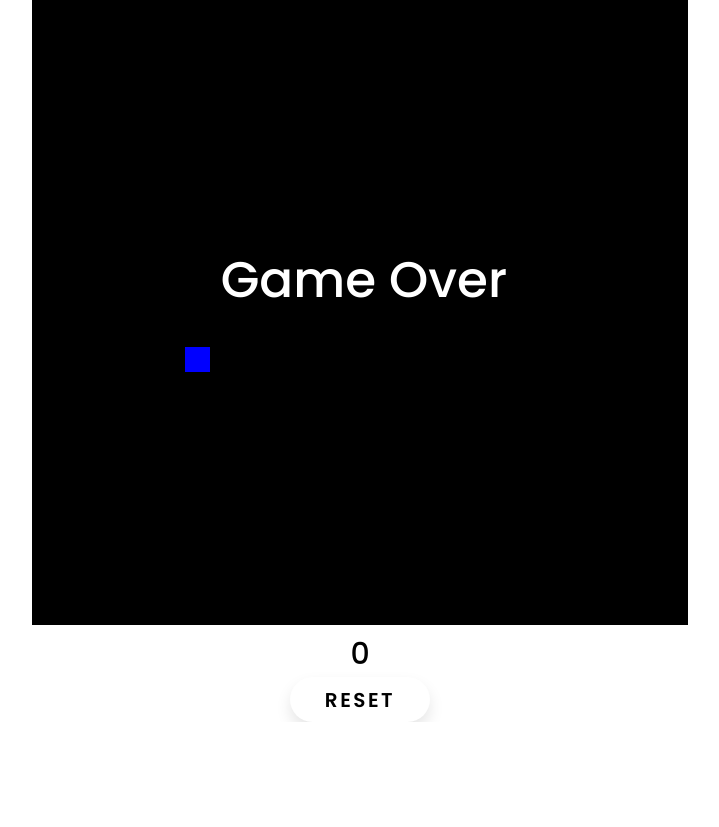
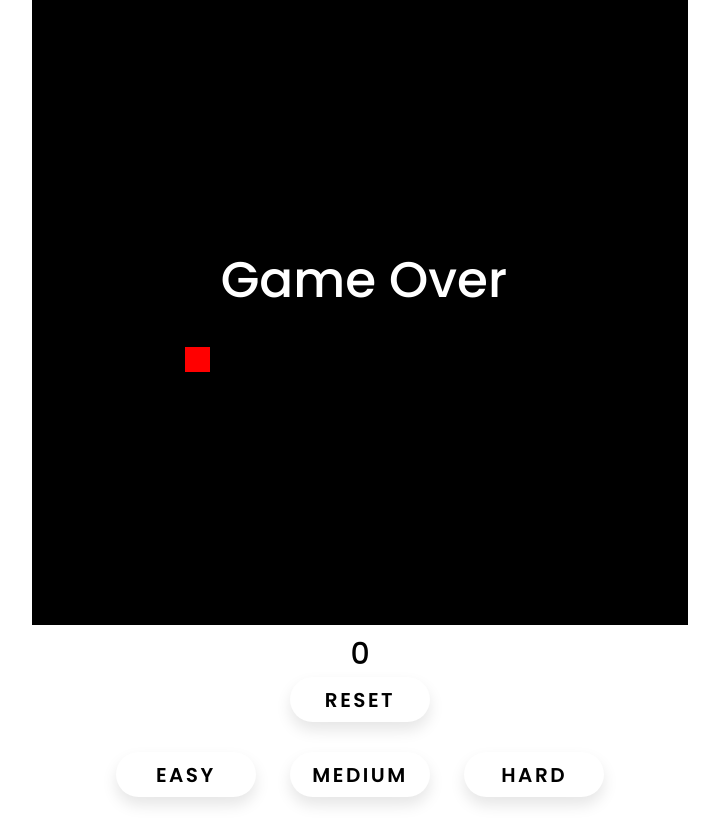
Before and after one commit to FranciscoCosta/Snake, a plain HTML site: page index.html in a window 1280 px wide. Shown: the part 121-948 px from the top of the page, without its empty margins (280-999 px from the left). Before the commit the page ends 843 px from the top, so only its background shows below. Drawn offline with Linux system fonts and the light colour scheme.

Commit message:
Corrrigido erro reset Score

```diff
--- a/index.html
+++ b/index.html
@@ -20,6 +20,11 @@
                 <p id="score">0</p>
                 <button id="reset">Reset</button>
             </div>
+            <div class="levels">
+                <button id="reset">Easy</button>
+                <button id="reset">Medium</button>
+                <button id="reset">Hard</button>
+            </div>
         </section>
     </main>
     <script src="./script.js"></script>
--- a/script.js
+++ b/script.js
@@ -5,10 +5,13 @@ const btnReset = document.getElementById("reset");
 const gameWith = gameBoard.width;
 const gameHeight = gameBoard.height;
 console.log(scoreTxt);
+
+const bordC = "rgba(46, 229, 157)";
+
 const boardBg = "black";
-const snakeColor = "lime";
-const snakeBorder = "crimson";
-const foodColor = "blue";
+const snakeColor = "#2ee59d";
+const snakeBorder = bordC;
+const foodColor = "red";
 const unisteSize = 25;
 let running = false;
 let xVel = unisteSize;
@@ -157,6 +160,7 @@ function displayGameOver() {
 }
 function resestGame() {
     window.score = 0;
+    scoreTxt.innerText = window.score;
     xVel = unisteSize;
     yVel = 0;
     snake = [
--- a/style.css
+++ b/style.css
@@ -14,6 +14,12 @@
 
 .game-container{
     text-align: center;
+}
+.levels{
+    text-align: center;
+}
+.levels button{
+    margin: 30px 15px;
 }
 
 #game-board{
```
